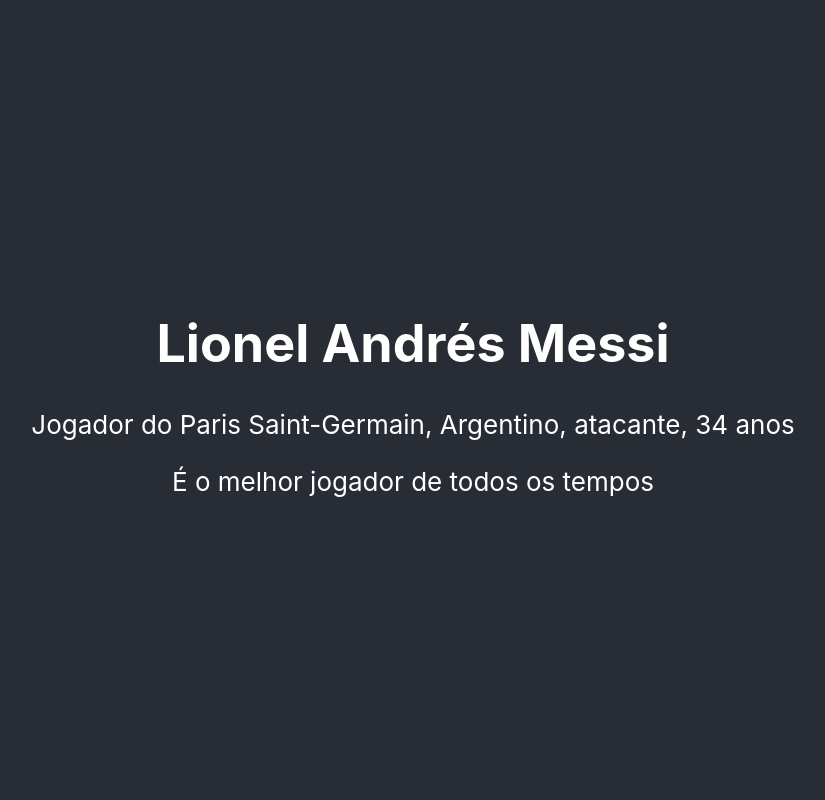
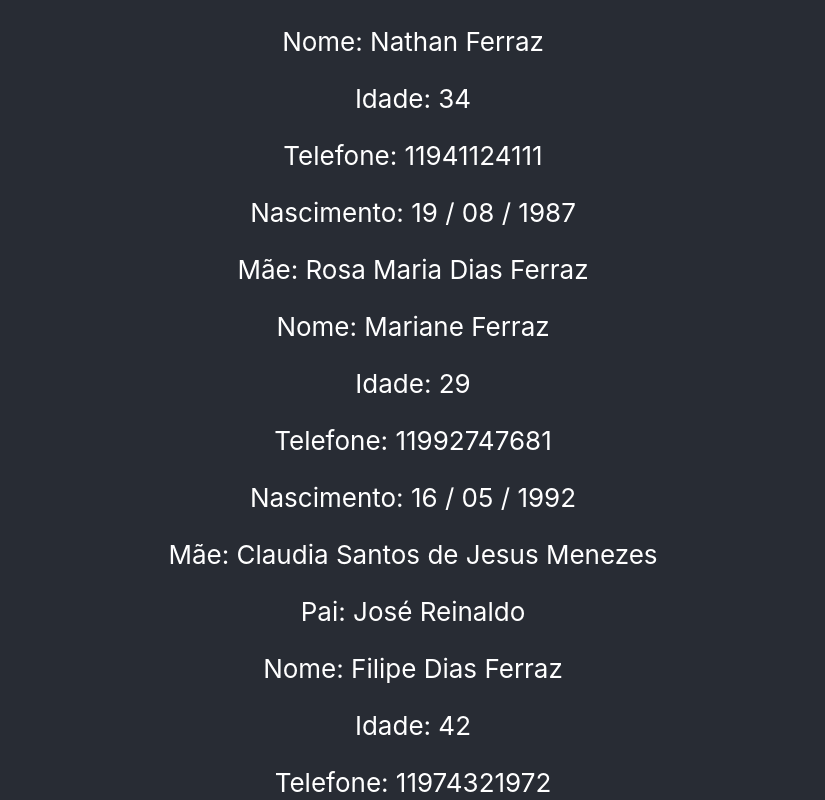
Before and after one commit to FerrazNathan/aulas-react, a React (Create React App) app in the folder my-app/: page / in a window 1280 px wide. Shown: the top 800 px of the page, without its empty margins (227-1052 px from the left). Built offline with nearby package versions, Linux system fonts and the light colour scheme.

Commit message:
criando dados mocados e aprendendo o map

```diff
--- a/my-app/src/App.js
+++ b/my-app/src/App.js
@@ -1,12 +1,22 @@
 import React from 'react';
 import Estruturas from '../src/components/Estruturas'
 import './App.css';
+import ListData from './components/ ListData';
+import { familia } from './mock';
 
 function App() {
+
   return (
     <div className="App">
       <header className="App-header">
-       <Estruturas />
+        {/* <Estruturas /> */}
+        <div>
+          {
+            familia.map(item => (
+              <ListData key={item.nome} item={item} />
+            ))
+          }
+        </div>
       </header>
     </div>
   );
--- /dev/null
+++ b/my-app/src/components/ ListData/index.jsx
@@ -0,0 +1,15 @@
+import React from 'react'
+
+
+export default function ListData({ item }) {
+  return (
+    <div>
+      <p>Nome: {item.nome}</p>
+      <p>Idade: {item.idade}</p>
+      <p>Telefone: {item.telefone}</p>
+      <p>Nascimento: {item.data_nasc}</p>
+      <p>Mãe: {item.mae}</p>
+      {item.pai && <p>Pai: {item.pai}</p>}
+    </div>
+  )
+}
--- /dev/null
+++ b/my-app/src/mock/index.js
@@ -0,0 +1,42 @@
+export const familia = [
+  {
+    nome: 'Nathan Ferraz',
+    idade: 34,
+    telefone: 11941124111,
+    data_nasc: '19 / 08 / 1987',
+    mae: 'Rosa Maria Dias Ferraz',
+    pai: ''
+  },
+  {
+    nome: 'Mariane Ferraz',
+    idade: 29,
+    telefone: 11992747681,
+    data_nasc: '16 / 05 / 1992',
+    mae: 'Claudia Santos de Jesus Menezes',
+    pai: 'José Reinaldo',
+  },
+  {
+    nome: 'Filipe Dias Ferraz',
+    idade: 42,
+    telefone: 11974321972,
+    data_nasc: '12 / 10 / 1979',
+    mae: 'Rosa Maria Dias Ferraz',
+    pai: ''
+  },
+  {
+    nome: 'Fernanda Ferraz',
+    idade: 38,
+    telefone: 11996810837,
+    data_nasc: '27 / 03 / 1983',
+    mae: 'Rosa Maria Dias Ferraz',
+    pai: 'Adilson Nascimento'
+  },
+  {
+    nome: 'Roberta Ferraz',
+    idade: 40,
+    telefone: 4784453252,
+    data_nasc: '25 / 01 / 1982',
+    mae: 'Rosa Maria Dias Ferraz',
+    pai: 'Adilson Nascimento'
+  }
+]
```
